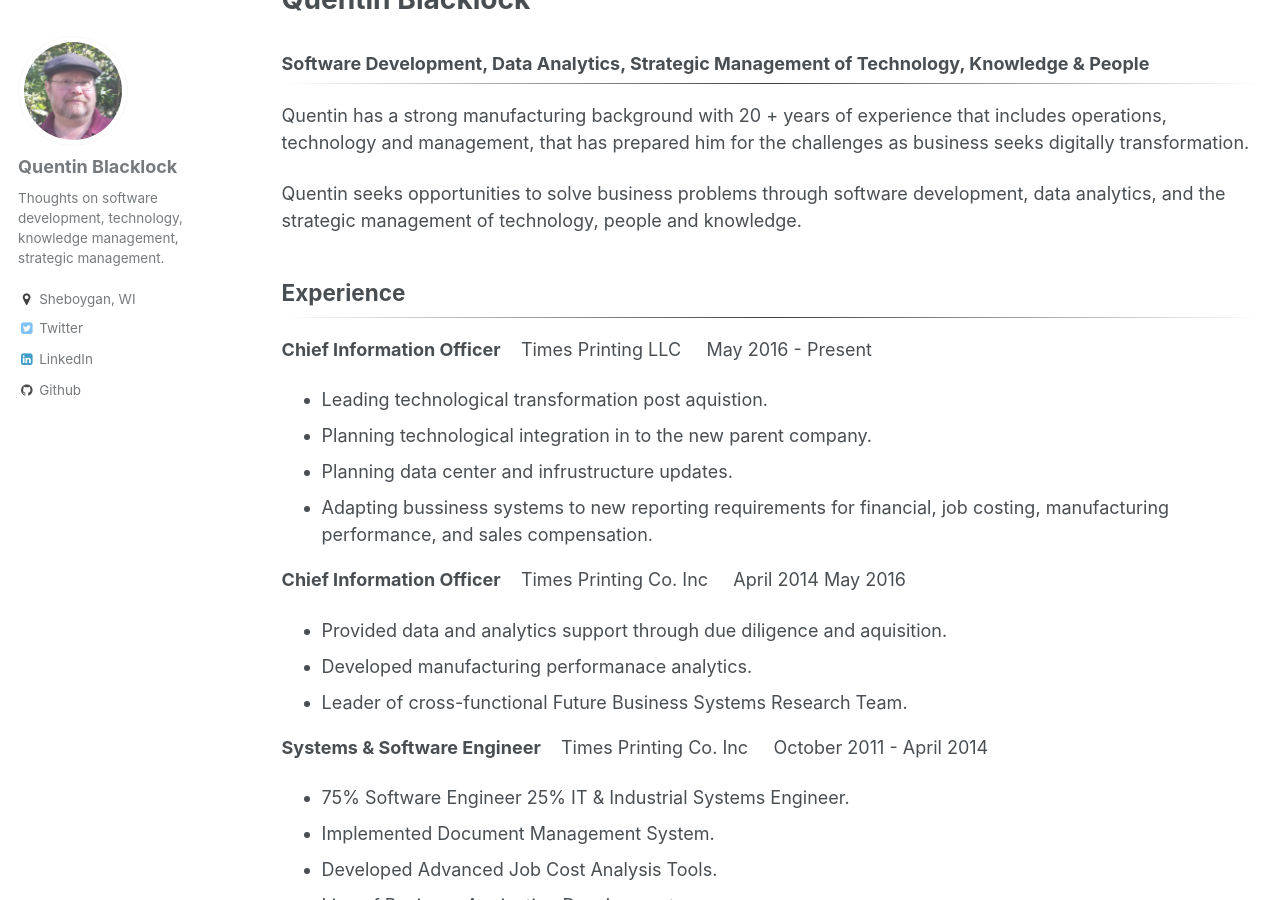
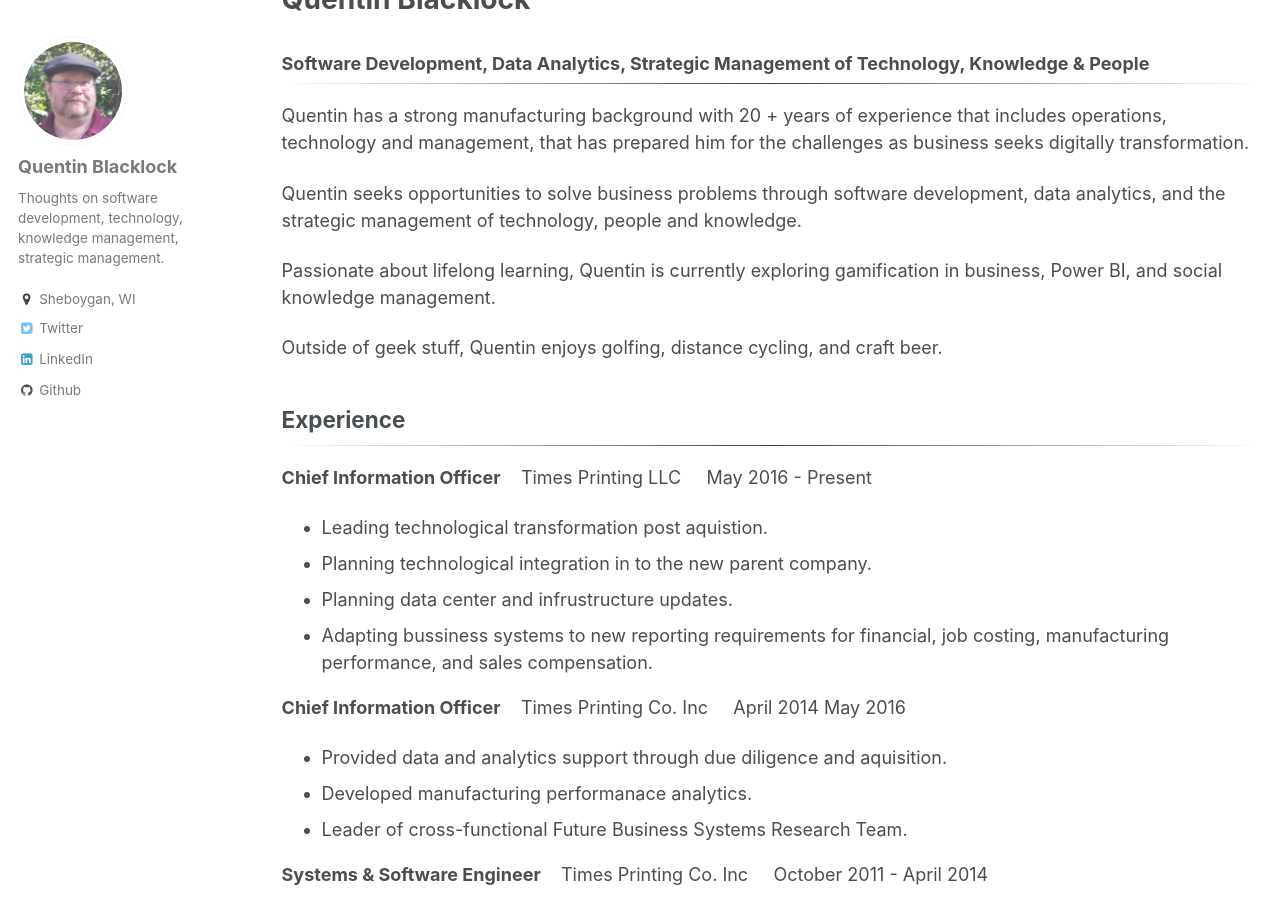
Before and after one commit to quentin-blacklock/quentin-blacklock.github.io, a Jekyll site: the page built from _pages/about.md, in a window 1280 px wide and 900 px high, scrolled down 309 px. Built offline with Jekyll 4.4.1, drawn with Linux system fonts in a browser that asks for light colours.

Commit message:
edit about

```diff
--- a/_pages/about.md
+++ b/_pages/about.md
@@ -16,6 +16,10 @@
 Quentin has a strong manufacturing background with 20 + years of experience that includes operations, technology and management, that has prepared him for the challenges as business seeks digitally transformation.
 
 Quentin seeks opportunities to solve business problems through software development, data analytics, and the strategic management of technology, people and knowledge.
+
+Passionate about lifelong learning, Quentin is currently exploring gamification in business, Power BI, and social knowledge management.
+
+Outside of geek stuff, Quentin enjoys golfing, distance cycling, and craft beer.
 
 ## Experience
 _____
```
